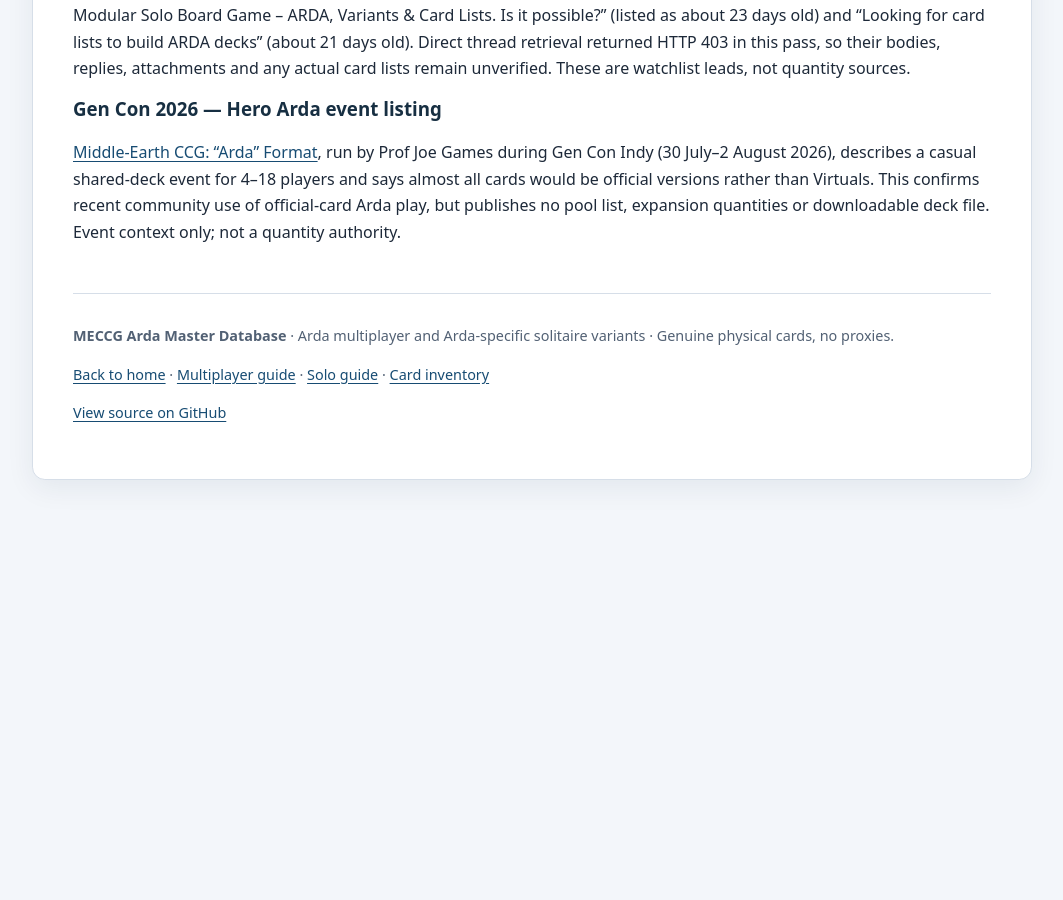
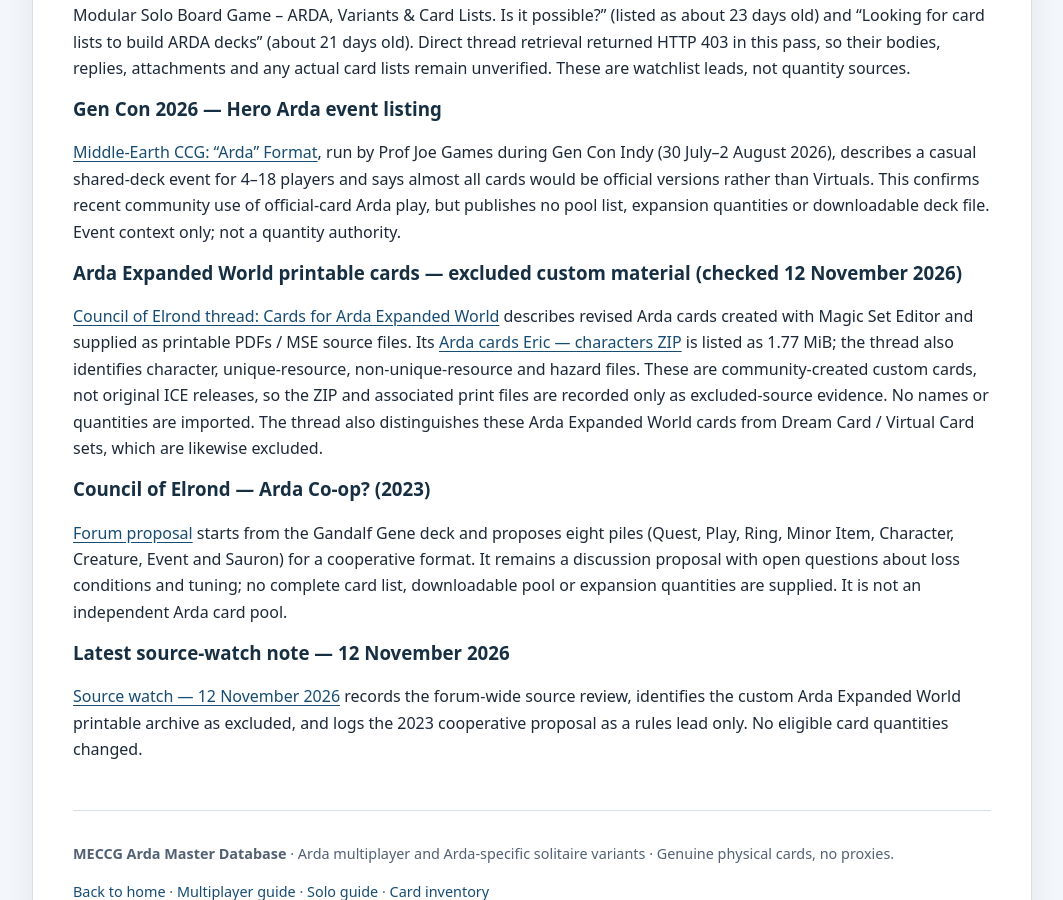
Before and after one commit to JamSpot/meccg-arda-master-database, a Jekyll site: the page built from docs/sources.md, in a window 1280 px wide and 900 px high, scrolled down 11032 px. Shown: the whole window, without its empty margins (108-1171 px from the left). Built offline with Jekyll 4.4.1, drawn with Linux system fonts in a browser that asks for light colours; our own code applies the rules of GitHub Pages for plain Markdown files; before the commit the page ends 11536 px from its top, so only the background shows below that.

Commit message:
Record excluded Expanded World files and Arda co-op source

```diff
--- a/docs/sources.md
+++ b/docs/sources.md
@@ -272,3 +272,16 @@ The [Middle-earth game page](https://boardgamegeek.com/boardgame/1915/middle-ear
 ### Gen Con 2026 — Hero Arda event listing
 
 [Middle-Earth CCG: “Arda” Format](https://www.gencon.com/events/303679), run by Prof Joe Games during Gen Con Indy (30 July–2 August 2026), describes a casual shared-deck event for 4–18 players and says almost all cards would be official versions rather than Virtuals. This confirms recent community use of official-card Arda play, but publishes no pool list, expansion quantities or downloadable deck file. Event context only; not a quantity authority.
+
+
+### Arda Expanded World printable cards — excluded custom material (checked 12 November 2026)
+
+[Council of Elrond thread: Cards for Arda Expanded World](https://www.councilofelrond.org/forum/viewtopic.php?f=37&t=1345) describes revised Arda cards created with Magic Set Editor and supplied as printable PDFs / MSE source files. Its [Arda cards Eric — characters ZIP](https://www.councilofelrond.org/forum/download/file.php?id=265) is listed as 1.77 MiB; the thread also identifies character, unique-resource, non-unique-resource and hazard files. These are community-created custom cards, not original ICE releases, so the ZIP and associated print files are recorded only as excluded-source evidence. No names or quantities are imported. The thread also distinguishes these Arda Expanded World cards from Dream Card / Virtual Card sets, which are likewise excluded.
+
+### Council of Elrond — Arda Co-op? (2023)
+
+[Forum proposal](https://www.councilofelrond.org/forum/viewtopic.php?f=37&t=4771) starts from the Gandalf Gene deck and proposes eight piles (Quest, Play, Ring, Minor Item, Character, Creature, Event and Sauron) for a cooperative format. It remains a discussion proposal with open questions about loss conditions and tuning; no complete card list, downloadable pool or expansion quantities are supplied. It is not an independent Arda card pool.
+
+### Latest source-watch note — 12 November 2026
+
+[Source watch — 12 November 2026](research-watch-2026-11-12.html) records the forum-wide source review, identifies the custom Arda Expanded World printable archive as excluded, and logs the 2023 cooperative proposal as a rules lead only. No eligible card quantities changed.
```
